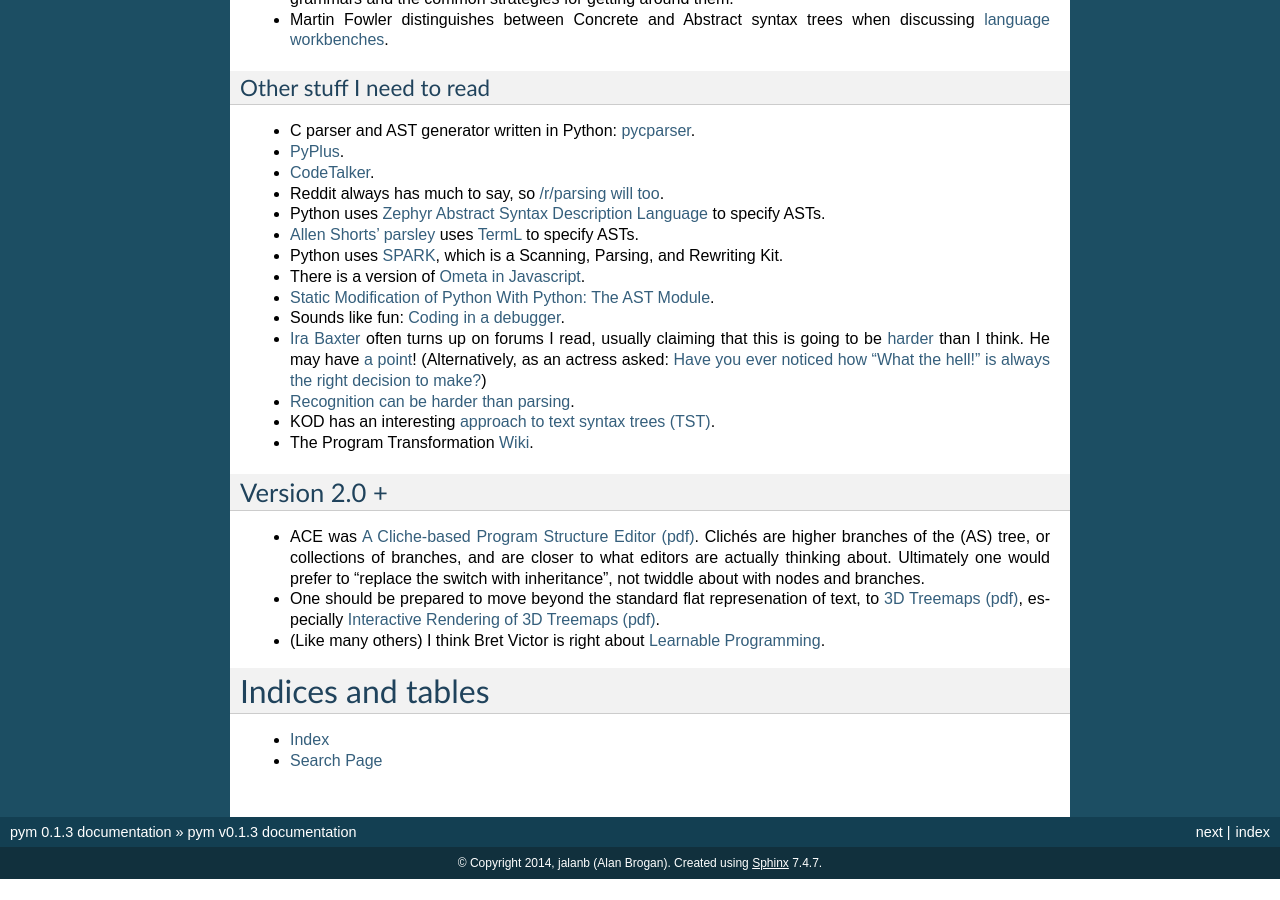
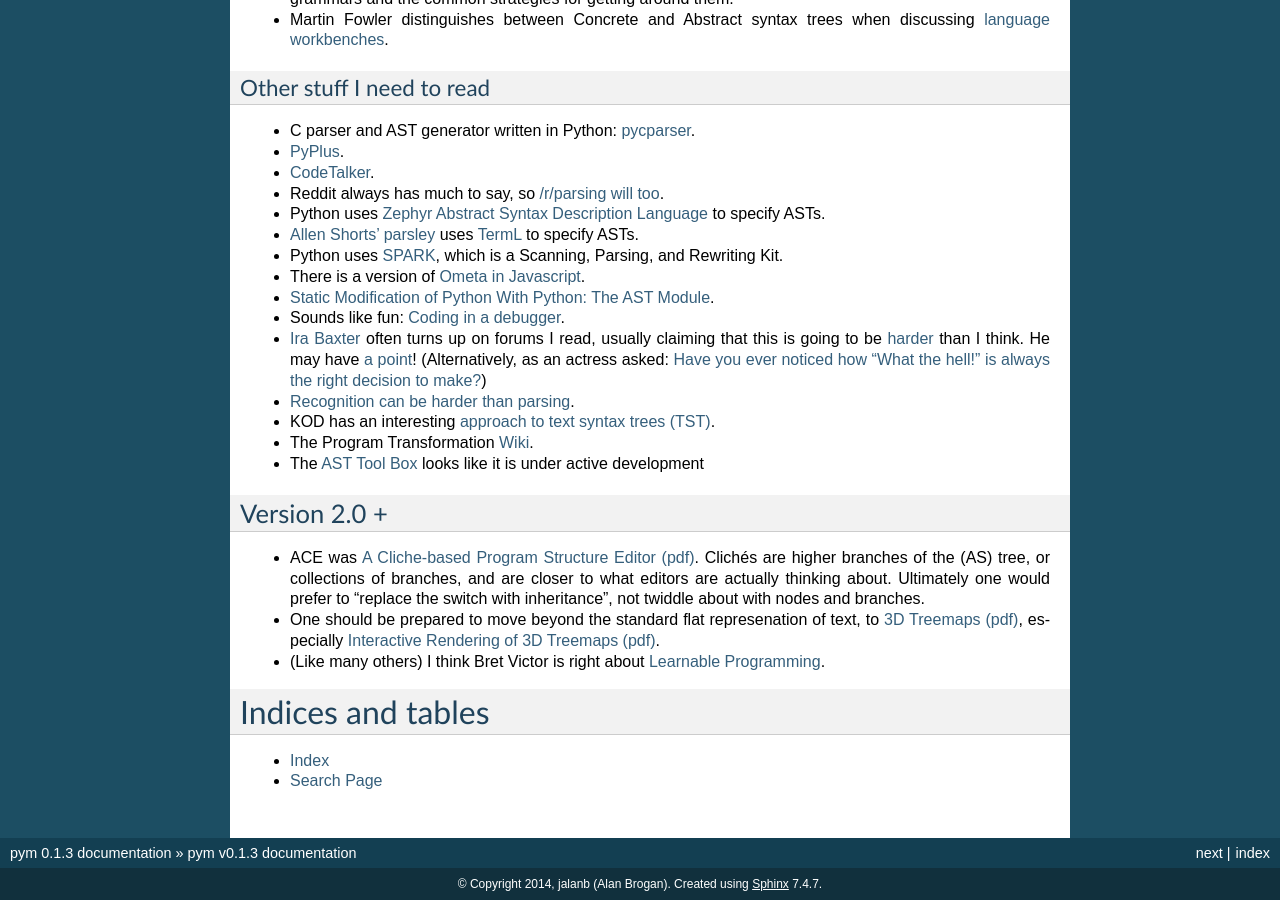
Before and after one commit to jalanb/pym, a Sphinx documentation site: the page built from docs/index.rst, in a window 1280 px wide and 900 px high, scrolled down 1416 px. Built offline with Sphinx 7.4.7, drawn with Linux system fonts in a browser that asks for light colours; formulas are drawn with MathJax 3; before the commit the page ends 2295 px from its top, so only the background shows below that.

Commit message:
note to self: ast-tool_box

```diff
--- a/docs/index.rst
+++ b/docs/index.rst
@@ -83,6 +83,7 @@
 * `Recognition can be harder than parsing <http://www.academia.edu/798690/Recognition_can_be_harder_than_parsing>`_.
 * KOD has an interesting `approach to text syntax trees (TST) <https://github.com/rsms/kod/wiki/Text-parser-2>`_.
 * The Program Transformation `Wiki <http://www.program-transformation.org/>`_.
+* The `AST Tool Box <https://github.com/chick/ast_tool_box>`_ looks like it is under active development
 
 Version 2.0 +
 -------------
```
